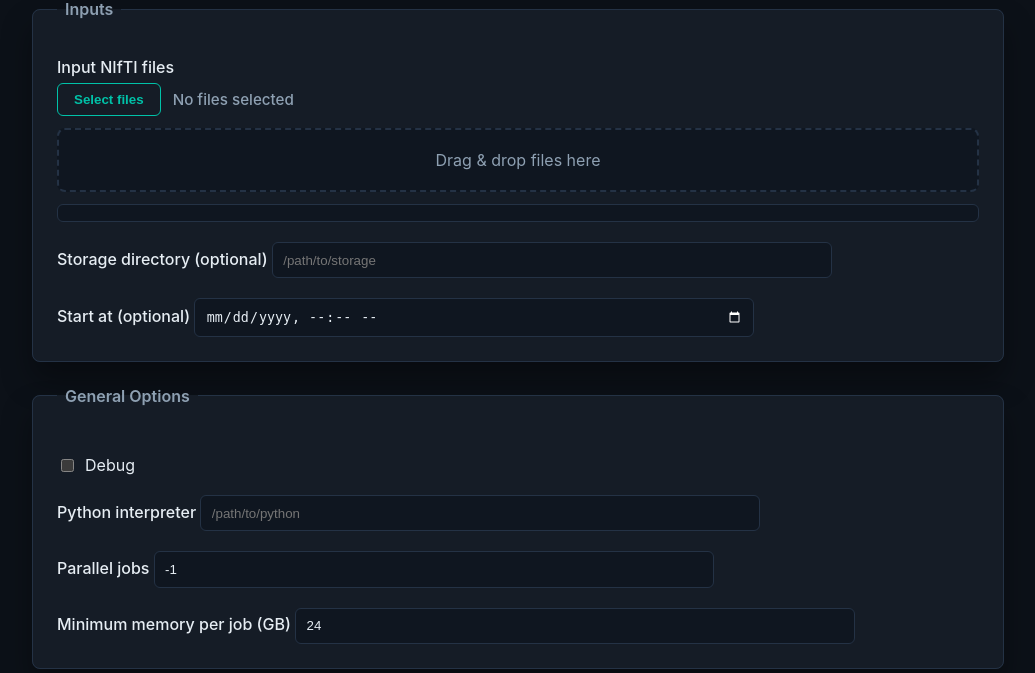
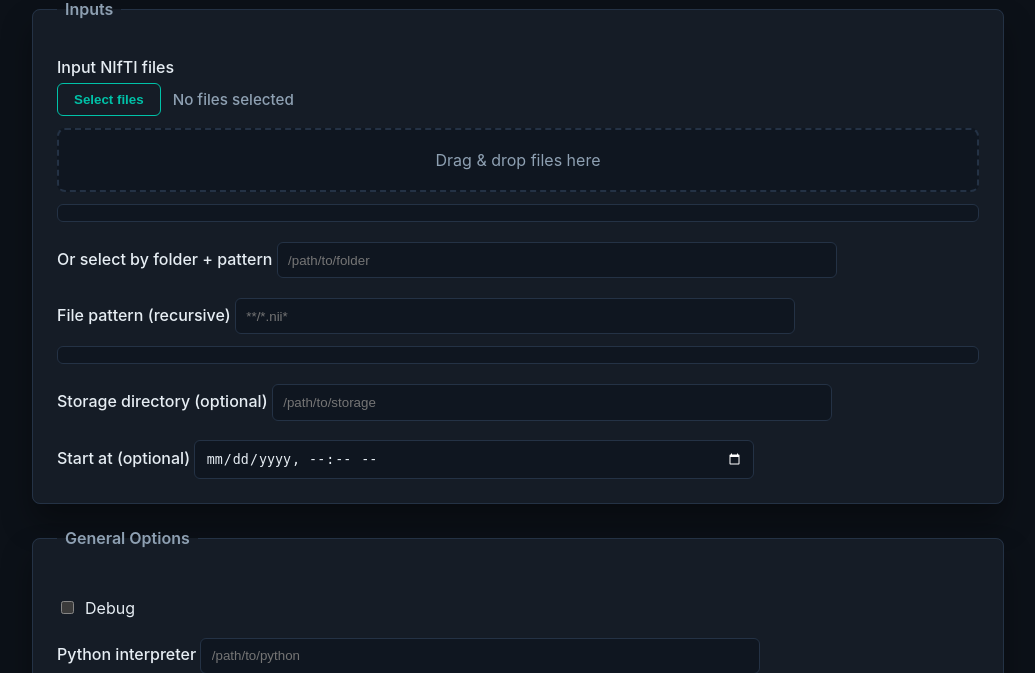
Before and after one commit to ChristianGaser/T1Prep, a Flask app: page / in a window 1280 px wide. Shown: the part 140-813 px from the top of the page, without its empty margins (122-1157 px from the left). Run offline with Flask 3, Linux system fonts and the light colour scheme; parts of the project's set-up code (start-up, migrations or seed data) failed here and were passed over.

Commit message:
Support folder+pattern file selection and preview
Add server- and client-side support for selecting input NIfTI files by specifying a folder root + glob pattern. Introduces resolve_folder_pattern_inputs() and a /resolve-pattern JSON endpoint to resolve and return .nii/.nii.gz matches, merges pattern-selected files into submit handling, and deduplicates paths before job creation. The index UI now includes folder_root/file_pattern inputs, a pattern preview list with removable chips (tracked via removed_pattern_files), and the file input is no longer required so pattern-only submissions work. Also fix inverted theme toggle labels in job_detail and jobs templates.

```diff
--- a/webui/app.py
+++ b/webui/app.py
@@ -158,6 +158,23 @@ def resolve_storage_root(form: dict) -> Optional[Path]:
     return root
 
 
+def resolve_folder_pattern_inputs(form: dict) -> list[Path]:
+    folder_root = form.get("folder_root", "").strip()
+    pattern = form.get("file_pattern", "").strip()
+    if not folder_root or not pattern:
+        return []
+
+    root = Path(folder_root).expanduser()
+    if not root.is_absolute():
+        root = ROOT_DIR / root
+    if not root.exists() or not root.is_dir():
+        return []
+
+    matches = [p for p in root.glob(pattern) if p.is_file()]
+    filtered = [p for p in matches if p.name.endswith((".nii", ".nii.gz"))]
+    return sorted(filtered)
+
+
 def build_command(
     form: dict,
     input_files: list[Path],
@@ -309,16 +326,20 @@ def index():
     }
 
     return render_template("index.html", **context)
-
-
 @app.route("/submit", methods=["POST"])
 def submit():
     ensure_dirs()
 
     input_files = request.files.getlist("inputs")
     all_inputs = [file for file in input_files if file and file.filename]
+    pattern_files = resolve_folder_pattern_inputs(request.form)
+    removed_pattern = set(
+        p for p in request.form.get("removed_pattern_files", "").split("||") if p
+    )
+    if removed_pattern:
+        pattern_files = [p for p in pattern_files if str(p) not in removed_pattern]
 
-    if not all_inputs:
+    if not all_inputs and not pattern_files:
         return "No input files selected.", 400
 
     job_id = uuid.uuid4().hex
@@ -349,8 +370,20 @@ def submit():
         file_storage.save(target_path)
         saved_paths.append(target_path)
 
+    saved_paths.extend(pattern_files)
+
     if not saved_paths:
-        return "No valid input files uploaded.", 400
+        return "No valid input files selected.", 400
+
+    deduped_paths = []
+    seen_paths = set()
+    for path in saved_paths:
+        path_str = str(path)
+        if path_str in seen_paths:
+            continue
+        seen_paths.add(path_str)
+        deduped_paths.append(path)
+    saved_paths = deduped_paths
 
     atlas_items = []
     atlas_items.extend(request.form.getlist("atlas_choice"))
@@ -512,6 +545,18 @@ def job_progress(job_id: str):
     )
 
 
+@app.route("/resolve-pattern")
+def resolve_pattern():
+    folder_root = request.args.get("folder_root", "").strip()
+    file_pattern = request.args.get("file_pattern", "").strip()
+    if not folder_root or not file_pattern:
+        return jsonify({"files": []})
+
+    fake_form = {"folder_root": folder_root, "file_pattern": file_pattern}
+    files = resolve_folder_pattern_inputs(fake_form)
+    return jsonify({"files": [str(path) for path in files]})
+
+
 if __name__ == "__main__":
     ensure_dirs()
     app.run(host="127.0.0.1", port=5000, debug=True)
--- a/webui/templates/index.html
+++ b/webui/templates/index.html
@@ -20,7 +20,7 @@
       <legend>Inputs</legend>
       <label>
         Input NIfTI files
-        <input id="file-input" class="file-input-hidden" type="file" name="inputs" multiple accept=".nii,.nii.gz,.gz,application/gzip,application/x-gzip" required>
+        <input id="file-input" class="file-input-hidden" type="file" name="inputs" multiple accept=".nii,.nii.gz,.gz,application/gzip,application/x-gzip">
         <div class="file-input-row">
           <button id="file-button" type="button" class="file-button">Select files</button>
           <span id="file-summary" class="file-summary">No files selected</span>
@@ -30,6 +30,16 @@
         Drag & drop files here
       </div>
       <div id="file-list" class="file-list"></div>
+      <label>
+        Or select by folder + pattern
+        <input type="text" name="folder_root" placeholder="/path/to/folder">
+      </label>
+      <label>
+        File pattern (recursive)
+        <input type="text" name="file_pattern" placeholder="**/*.nii*">
+      </label>
+      <input type="hidden" name="removed_pattern_files" id="removed-pattern-files" value="">
+      <div id="pattern-list" class="file-list"></div>
       <label>
         Storage directory (optional)
         <input type="text" name="storage_root" placeholder="/path/to/storage">
@@ -143,7 +153,13 @@
     const fileSummary = document.getElementById("file-summary");
     const dropzone = document.getElementById("dropzone");
     const fileList = document.getElementById("file-list");
+    const patternList = document.getElementById("pattern-list");
+    const removedPatternField = document.getElementById("removed-pattern-files");
+    const folderRootInput = document.querySelector("input[name='folder_root']");
+    const filePatternInput = document.querySelector("input[name='file_pattern']");
     let selectedFiles = [];
+    let patternFiles = [];
+    let removedPattern = new Set();
 
     function syncFileInput() {
       const dataTransfer = new DataTransfer();
@@ -175,10 +191,63 @@
       });
     }
 
+    function renderPatternList() {
+      patternList.innerHTML = "";
+      const visible = patternFiles.filter((path) => !removedPattern.has(path));
+      visible.forEach((path) => {
+        const chip = document.createElement("button");
+        chip.type = "button";
+        chip.className = "file-chip";
+        chip.textContent = path;
+        chip.title = "Click to remove";
+        chip.addEventListener("click", () => {
+          removedPattern.add(path);
+          removedPatternField.value = Array.from(removedPattern).join("||");
+          renderPatternList();
+        });
+        patternList.appendChild(chip);
+      });
+    }
+
+    async function updatePatternList() {
+      const folderRoot = folderRootInput.value.trim();
+      const filePattern = filePatternInput.value.trim();
+      if (!folderRoot || !filePattern) {
+        patternFiles = [];
+        removedPattern.clear();
+        removedPatternField.value = "";
+        renderPatternList();
+        return;
+      }
+      const url = new URL("/resolve-pattern", window.location.origin);
+      url.searchParams.set("folder_root", folderRoot);
+      url.searchParams.set("file_pattern", filePattern);
+      try {
+        const response = await fetch(url.toString());
+        if (!response.ok) return;
+        const data = await response.json();
+        patternFiles = Array.isArray(data.files) ? data.files : [];
+        const stillRemoved = new Set();
+        removedPattern.forEach((path) => {
+          if (patternFiles.includes(path)) {
+            stillRemoved.add(path);
+          }
+        });
+        removedPattern = stillRemoved;
+        removedPatternField.value = Array.from(removedPattern).join("||");
+        renderPatternList();
+      } catch (error) {
+        // Ignore preview errors.
+      }
+    }
+
     fileInput.addEventListener("change", () => {
       selectedFiles = Array.from(fileInput.files);
       renderFileList();
     });
+
+    folderRootInput.addEventListener("blur", updatePatternList);
+    filePatternInput.addEventListener("blur", updatePatternList);
 
     fileButton.addEventListener("click", () => {
       fileInput.click();
--- a/webui/templates/job_detail.html
+++ b/webui/templates/job_detail.html
@@ -45,13 +45,13 @@
     const themeToggle = document.getElementById("theme-toggle");
     const savedTheme = localStorage.getItem("t1prep-theme") || "dark";
     document.body.setAttribute("data-theme", savedTheme);
-    themeToggle.textContent = savedTheme === "dark" ? "Dark mode" : "Light mode";
+    themeToggle.textContent = savedTheme === "dark" ? "Light mode" : "Dark mode";
 
     themeToggle.addEventListener("click", () => {
       const next = document.body.getAttribute("data-theme") === "dark" ? "light" : "dark";
       document.body.setAttribute("data-theme", next);
       localStorage.setItem("t1prep-theme", next);
-      themeToggle.textContent = next === "dark" ? "Dark mode" : "Light mode";
+      themeToggle.textContent = next === "dark" ? "Light mode" : "Dark mode";
     });
 
     const logOutput = document.getElementById("log-output");
--- a/webui/templates/jobs.html
+++ b/webui/templates/jobs.html
@@ -46,13 +46,13 @@
     const themeToggle = document.getElementById("theme-toggle");
     const savedTheme = localStorage.getItem("t1prep-theme") || "dark";
     document.body.setAttribute("data-theme", savedTheme);
-    themeToggle.textContent = savedTheme === "dark" ? "Dark mode" : "Light mode";
+    themeToggle.textContent = savedTheme === "dark" ? "Light mode" : "Dark mode";
 
     themeToggle.addEventListener("click", () => {
       const next = document.body.getAttribute("data-theme") === "dark" ? "light" : "dark";
       document.body.setAttribute("data-theme", next);
       localStorage.setItem("t1prep-theme", next);
-      themeToggle.textContent = next === "dark" ? "Dark mode" : "Light mode";
+      themeToggle.textContent = next === "dark" ? "Light mode" : "Dark mode";
     });
   </script>
   </div>
```
